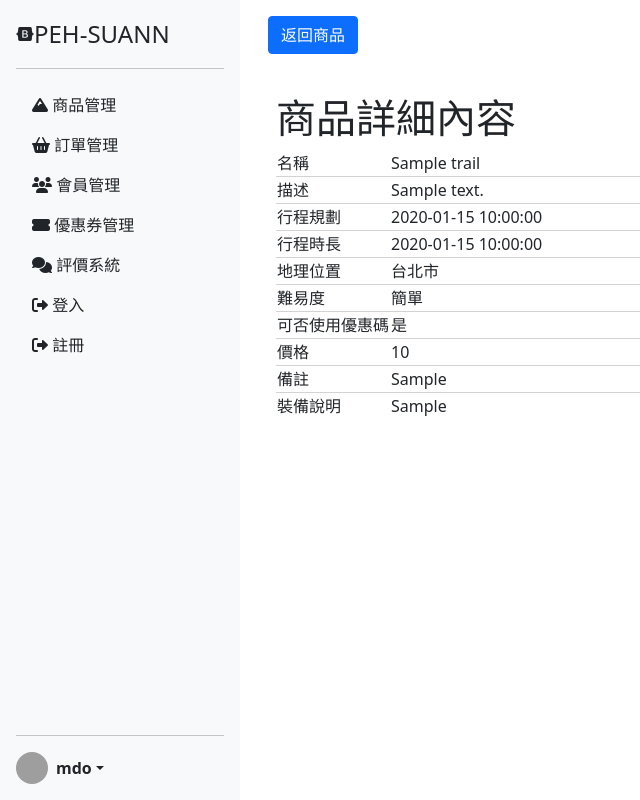
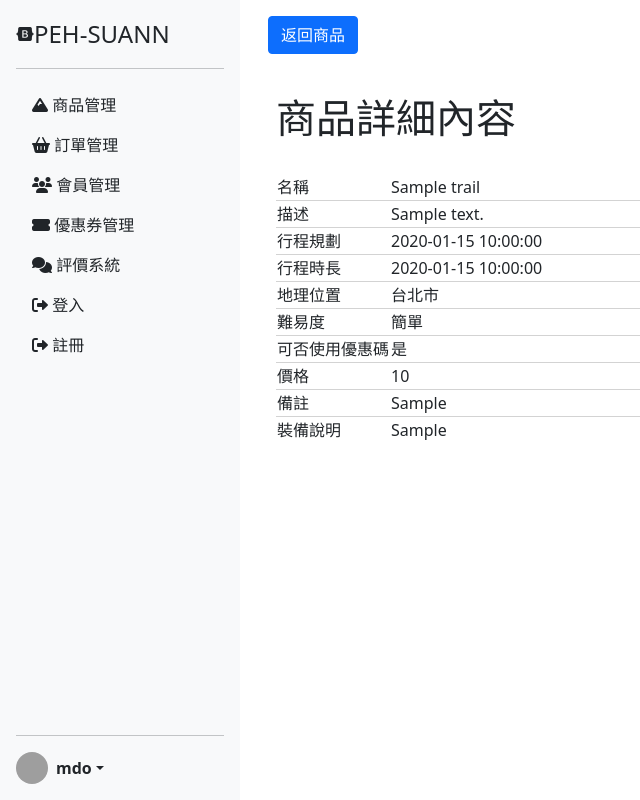
Before and after one commit to peh-suann/midterm_, a PHP site: page /trails_detail.php?sid=1 in a window 1280 px wide. Shown: the whole page, without its empty margins (0-640 px from the left). Run offline with PHP 8.4, Linux system fonts and the light colour scheme; tables that the repository leaves empty or names only in its code hold one stand-in row (values such as "Sample post"); data that the repository does not hold is empty; grey boxes are pictures that could not be loaded.

Commit message:
Update trails_detail.php
修改h1間距

```diff
--- a/trails_detail.php
+++ b/trails_detail.php
@@ -28,7 +28,7 @@ $trails_details = $pdo->query($sql)->fetchAll();
         </div>
         <div class="trails_card">
             <div class="trails_add_card_body p-4">
-                <h1 class="trails_add_card_title">商品詳細內容</h1>
+                <h1 class="trails_add_card_title pb-4">商品詳細內容</h1>
                 <input type="hidden" name="sid" value="<?= $t_d['trail_sid'] ?>">
                 <table>
                     <?php foreach ($trails_details as $t_d) : ?>
```
